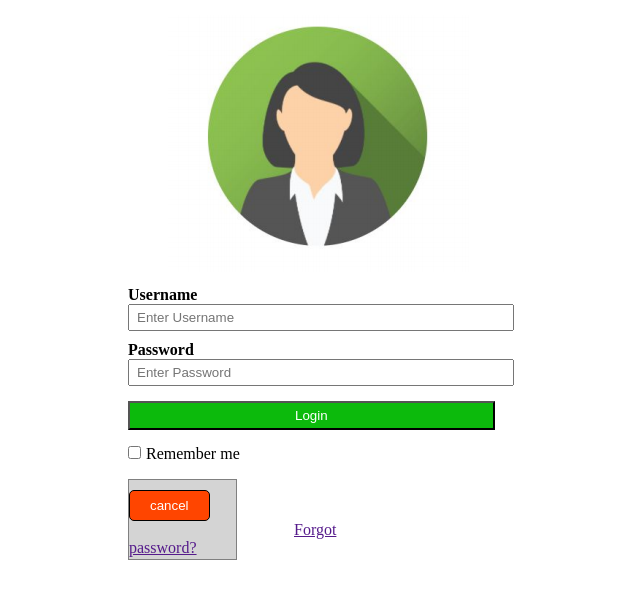
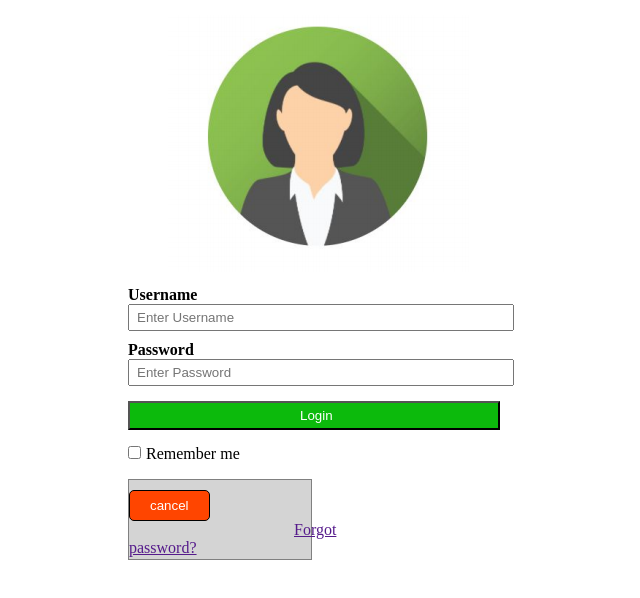
Before and after one commit to namanrath007/MERN, a plain HTML site: page task11.html in a window 1280 px wide. Shown: the whole page, without its empty margins (430-1070 px from the left). Drawn offline with Linux system fonts and the light colour scheme.

Commit message:
Update task11.html

```diff
--- a/task11.html
+++ b/task11.html
@@ -26,7 +26,7 @@
         }
         .login{
             margin: 0px 0px 15px 0px;
-            padding: 5px 165px 5px 165px;
+            padding: 5px 165px 5px 170px;
             color: white;
             background-color: rgb(12, 186, 12);
         }
@@ -34,7 +34,7 @@
             margin: 0px 5px 10px 0px;
         }
         .co{
-            margin: 10px 605px 0px 0px;
+            margin: 10px 530px 0px 0px;
             border: 1px solid grey;
             background-color: rgb(212, 212, 212);
             padding: 10px 0px 2px 0px;
```
